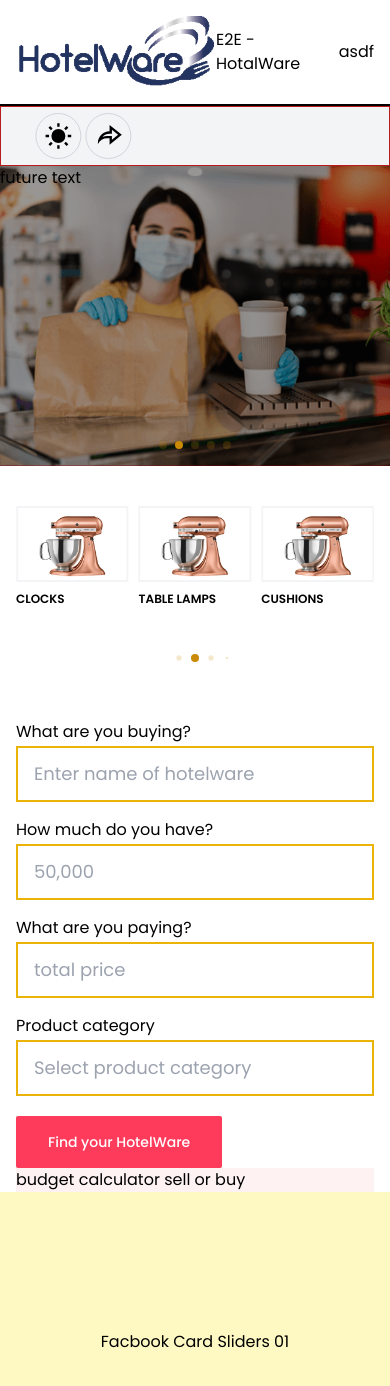
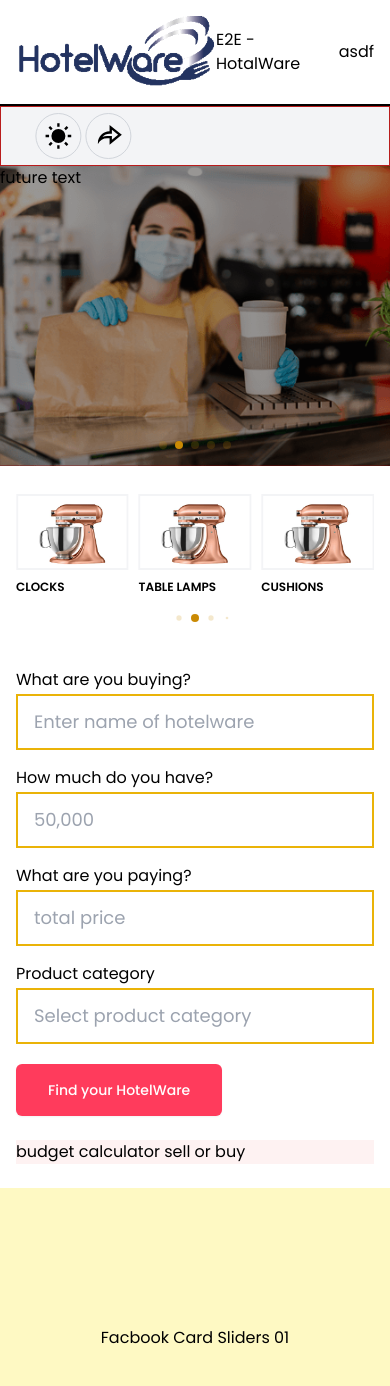
Before and after one commit to imran-baitham/gbrent, a Next.js app: page / in a window 390 px wide. Shown: the top 1386 px of the page. Built offline with nearby package versions, Linux system fonts and the light colour scheme.

Commit message:
update responsive code

```diff
--- a/src/components/Budget/Budget.tsx
+++ b/src/components/Budget/Budget.tsx
@@ -33,11 +33,11 @@ export function Budget() {
             full
           />
         </div>
-        <Button primary xl className="rounded-sm mt-3 font-bold" type="submit">
+        <Button primary xl className="rounded-[2px] md:rounded-sm mt-3 font-bold" type="submit">
           Find your HotelWare
         </Button>
       </form>
-      <div className="w-full bg-red-50">
+      <div className="w-full bg-red-50 my-6 md:my-0">
         <h1>budget calculator sell or buy</h1>
       </div>
     </div>
--- a/src/components/Slider/Slider.tsx
+++ b/src/components/Slider/Slider.tsx
@@ -13,7 +13,7 @@ import { HomeWareItems } from '@/mock'
 
 export function Slider() {
   return (
-    <div className="py-10">
+    <div className="py-7 md:py-10">
       <div className="container_main">
         <Swiper
           slidesPerView={6}
@@ -49,7 +49,7 @@ export function Slider() {
             return (
               <SwiperSlide key={index}>
                 <div>
-                  <div className="mb-14 rounded-sm">
+                  <div className="mb-7 md:mb-14 rounded-sm">
                     <Image
                       width={220}
                       height={200}
```
